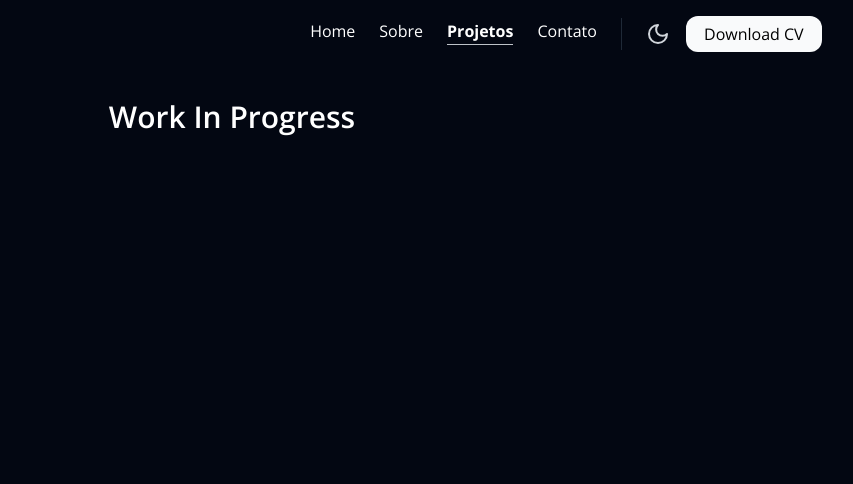
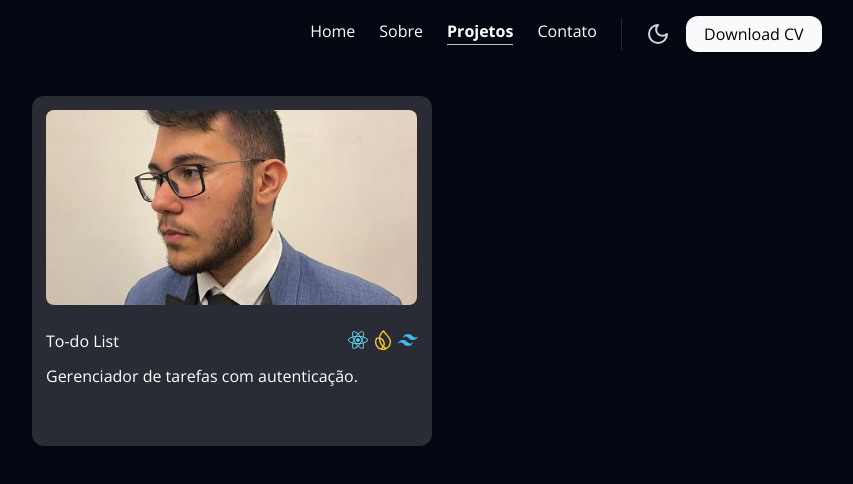
Before and after one commit to Brun0Silveir4/portfolio, a React (Vite) app: page /projects in a window 1280 px wide. Shown: the top 484 px of the page, without its empty margins (408-1261 px from the left). Built offline with nearby package versions, Linux system fonts and the light colour scheme.

Commit message:
add: new card exp template

```diff
--- /dev/null
+++ b/src/components/Project/Project.jsx
@@ -0,0 +1,25 @@
+// components/Project.jsx
+import TechIcon from "../techIcons/TechIcon";
+import "./Project.scss";
+
+export default function Project({ title, description, image, techs }) {
+  return (
+    <div className="project">
+      <div className="image">
+        <img src={image} alt="" />
+      </div>
+
+      <div className="texts">
+        <div className="titles">
+          <div className="title">{title}</div>
+          <div className="techs">
+            {techs.map((tech, index) => (
+              <TechIcon key={index} name={tech} />
+            ))}
+          </div>
+        </div>
+        <div className="desc">{description}</div>
+      </div>
+    </div>
+  );
+}
--- /dev/null
+++ b/src/components/Project/Project.scss
@@ -0,0 +1,35 @@
+.project {
+    width: 400px;
+    height: 350px;
+    background-color: #292C34;
+    border-radius: 12px;
+    padding: 14px;
+    gap: 20px;
+    display: flex;
+    flex-direction: column;
+
+    .image{
+      img{
+        width: 371px;
+        border-radius: 8px;
+         height: 195px;
+        object-fit: cover;
+       }
+    }
+
+    .texts{
+      display: flex;
+      gap: 13px;
+      flex-direction: column;
+
+      .titles{
+        display: flex;
+        justify-content: space-between;
+
+        .techs{
+            display: flex;
+            gap: 5px;
+        }
+      }
+    }
+  }
--- /dev/null
+++ b/src/components/techIcons/TechIcon.jsx
@@ -0,0 +1,14 @@
+// components/TechIcon.jsx
+import { FaReact, FaNodeJs } from 'react-icons/fa';
+import { SiFirebase, SiTailwindcss } from 'react-icons/si';
+
+const techMap = {
+  react: <FaReact size={20} color="#61DBFB" />,
+  node: <FaNodeJs size={20} color="#3C873A" />,
+  firebase: <SiFirebase size={20} color="#FFCA28" />,
+  tailwind: <SiTailwindcss size={20} color="#38BDF8" />,
+};
+
+export default function TechIcon({ name }) {
+  return techMap[name.toLowerCase()] || null;
+}
--- a/src/pages/Projects/Projects.jsx
+++ b/src/pages/Projects/Projects.jsx
@@ -3,18 +3,40 @@ import { useEffect } from "react";
 import "./Projects.scss";
 import AOS from "aos";
 import "aos/dist/aos.css";
+import Project from "../../components/Project/Project";
+
+import teste from "../../../public/images/foto-formal.jpg";
 
 export default function Projects() {
   useEffect(() => {
     AOS.init();
   }, []);
 
+  const projectList = [
+    {
+      title: 'To-do List',
+      description: 'Gerenciador de tarefas com autenticação.',
+      image: teste,
+      techs: ['react', 'firebase', 'tailwind'],
+    }
+  ];
+
   return (
     <div className="projects-container">
       <Header />
       <div className="projects-content">
-        <div className="projects-title" data-aos="fade-up" data-aos-duration="1000">
-          <p>Work In Progress</p>
+        <div className="projects-wrapper">
+          {/* componentizar - inicio */}
+          {projectList.map((project, index) => (
+        <Project
+          key={index}
+          title={project.title}
+          description={project.description}
+          image={project.image}
+          techs={project.techs}
+        />
+      ))}
+          {/* componentizar - fim */}
         </div>
       </div>
     </div>
--- a/src/pages/Projects/Projects.scss
+++ b/src/pages/Projects/Projects.scss
@@ -1,21 +1,26 @@
 .projects-container {
-  min-width: 100vw;
+  min-width: 100%;
   min-height: 100vh;
   color: white;
+  background-color: #030712;
+  display: flex;
+  justify-content: center;
 
   .projects-content {
-    min-height: 100vh;
-    background-color: #030712;
+    width: 100%;
+    padding-top: 6rem;
     display: flex;
-    flex-direction: column;
-    align-items: center;
+    justify-content: center;
 
-    .projects-title {
-      margin-top: 6rem;
-      p {
-        font-size: 30px;
-        font-weight: 600;
-      }
+    .projects-wrapper {
+      display: grid;
+      grid-template-columns: repeat(auto-fit, 400px);
+      justify-content: center;
+      gap: 34px;
+      width: 60%;
+      margin-bottom: 6rem;
+
+
     }
   }
 }
```
